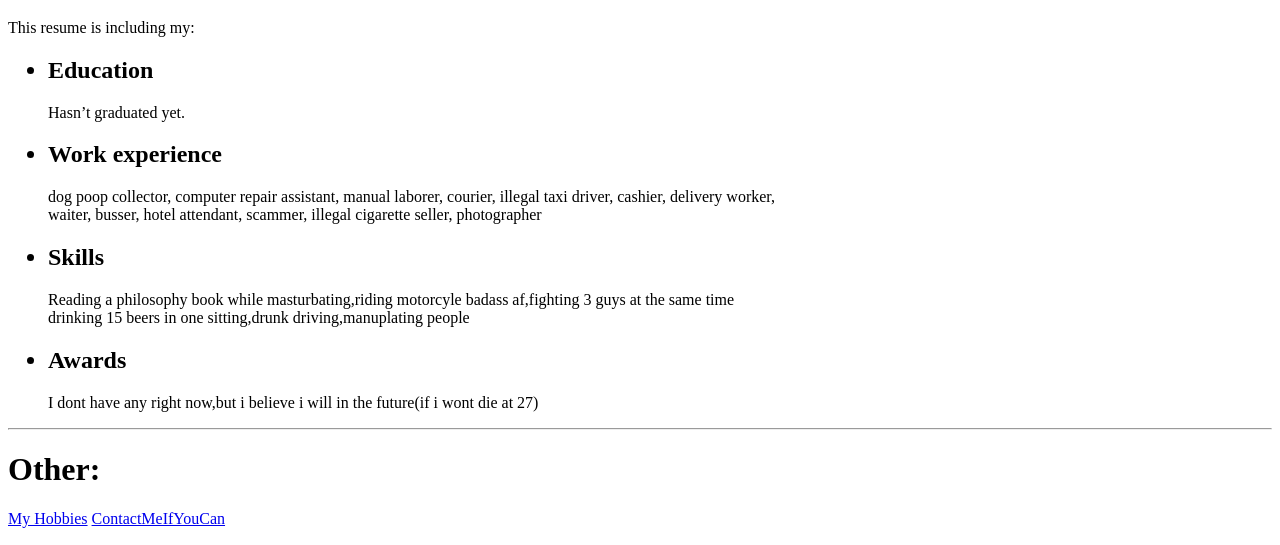
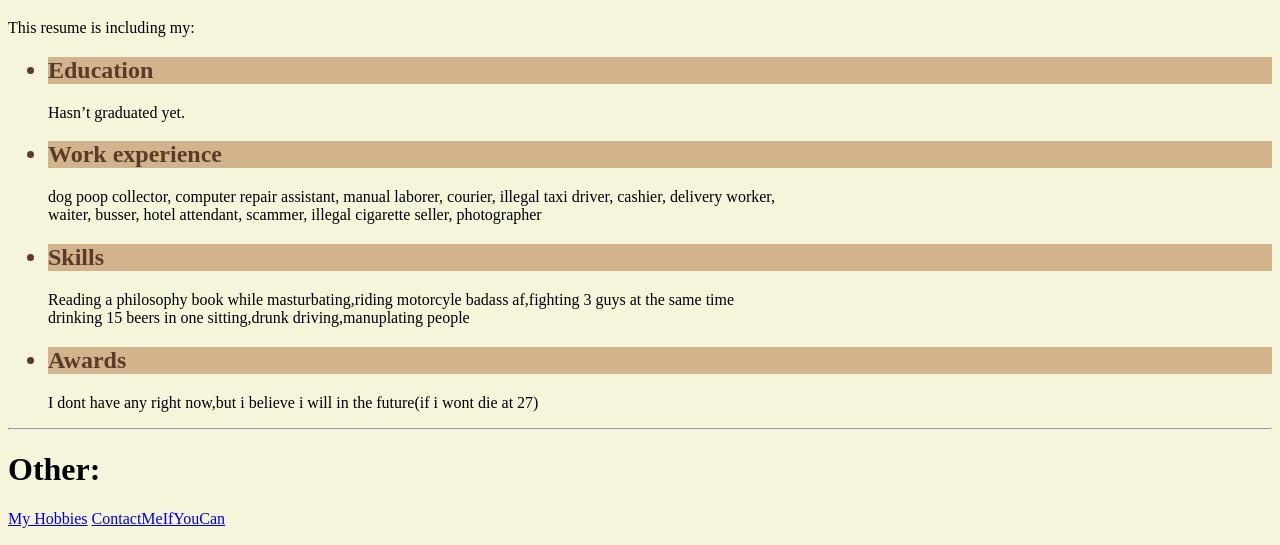
Before and after one commit to ycolak2k2/MyResume-serious-, a plain HTML site: page index.html in a window 1280 px wide. Shown: the part 255-800 px from the top of the page. Drawn offline with Linux system fonts and the light colour scheme.

Commit message:
Update index.html

```diff
--- a/index.html
+++ b/index.html
@@ -4,7 +4,17 @@
     <meta charset="UTF-8">
     <title>My Resume</title>
     <meta name="viewport" content="width=device-width, initial-scale=1.0">
+    <style>
+      html{
+        background-color: 	#f5f5dc
+      }
+        .m{
+          color:#5B3A29;
+          background-color: #D2B48C;
+        }
 
+
+    </style>
 </head>
 <body>
     <h1>Resume</h1>
@@ -12,14 +22,14 @@
     <img src="./images/pp.PNG" height=100 alt="">
     <h1>Summary:</h1>
      <p>This resume is including my:</p>
-     <ul><h2><li>Education</li></h2>
+     <ul><h2><li class="m">Education</li></h2>
         <p>Hasn’t graduated yet.</p>
-   <h2> <li>Work experience</li></h2>
+   <h2> <li class="m">Work experience</li></h2>
    <p>dog poop collector, computer repair assistant, manual laborer, courier, illegal taxi driver, cashier, delivery worker, <br>waiter, busser, hotel attendant, scammer, illegal cigarette seller, photographer</p>
-   <h2> <li>Skills</li></h2>
+   <h2> <li class="m">Skills</li></h2>
    <p>Reading a philosophy book while masturbating,riding motorcyle badass af,fighting 3 guys at the same time <br>
 drinking 15 beers in one sitting,drunk driving,manuplating people</p>
-  <h2>  <li>Awards</li></h2>
+  <h2>  <li class="m">Awards</li></h2>
 <p>I dont have any right now,but i believe i will in the future(if i wont die at 27)</p>
 
     </ul>
```
